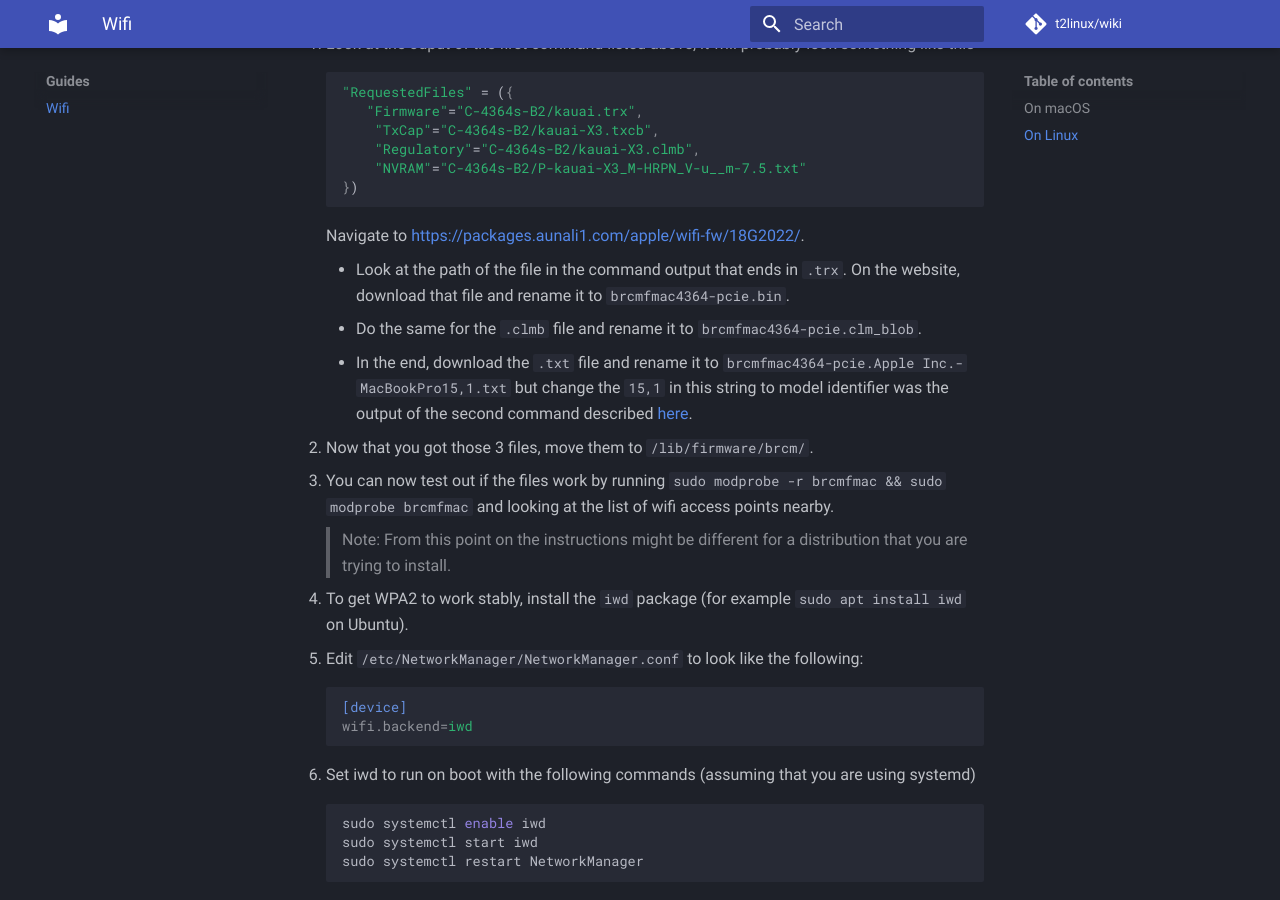
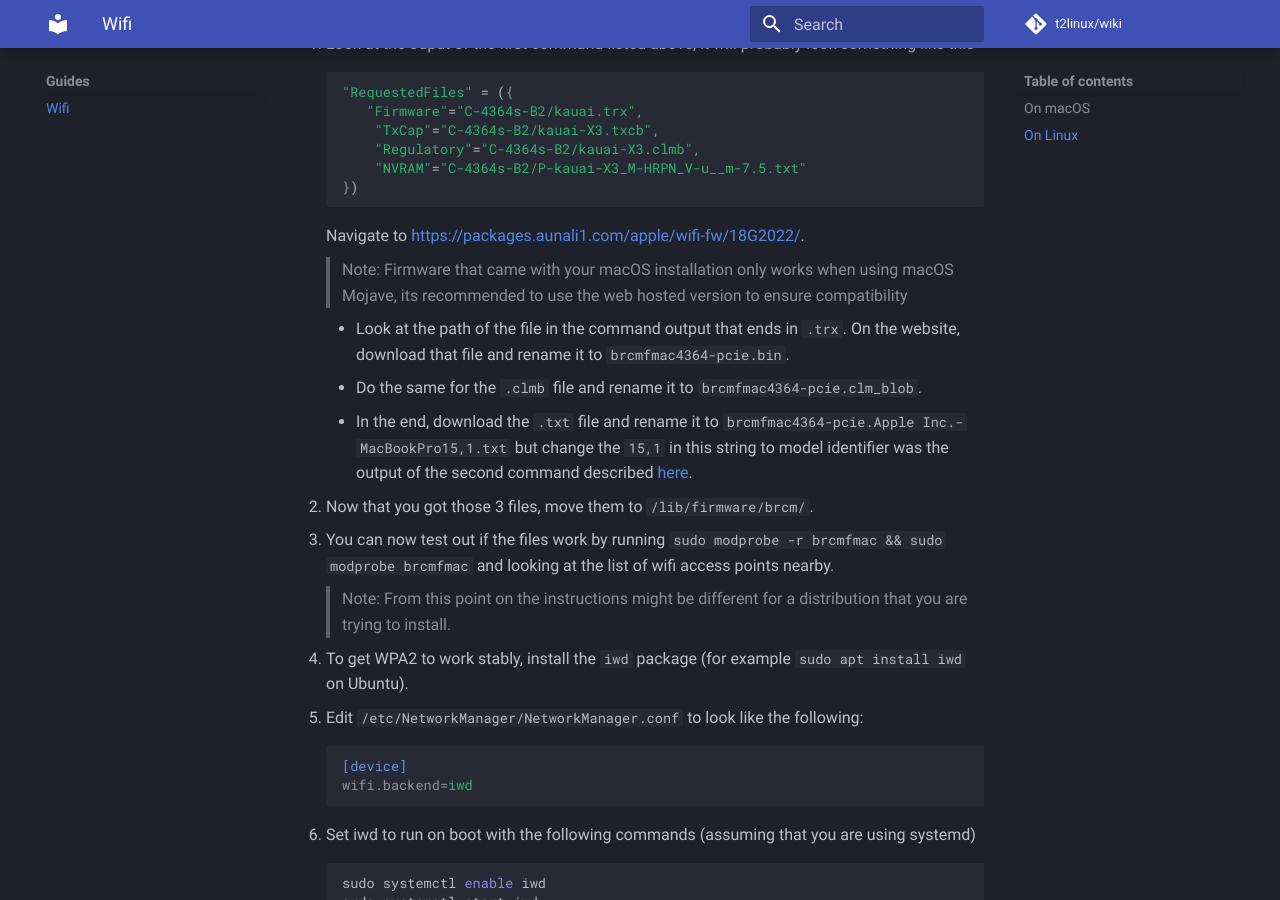
Before and after one commit to t2linux/wiki, an MkDocs documentation site: the page built from docs/guides/wifi.md, in a window 1280 px wide and 900 px high, scrolled down 531 px. Built offline with MkDocs 1.6.1 and Material for MkDocs 9.7.7, drawn with Linux system fonts in a browser that asks for light colours; comment, search, counter and statistics services are not loaded.

Commit message:
Guides: Added note about macOS factory firmware files

````diff
--- a/docs/guides/wifi.md
+++ b/docs/guides/wifi.md
@@ -22,6 +22,8 @@ This page is a step by step guide to get wifi working on supported models.
     ```
 
     Navigate to [https://packages.aunali1.com/apple/wifi-fw/18G2022/](https://packages.aunali1.com/apple/wifi-fw/18G2022/).
+
+    > Note: Firmware that came with your macOS installation only works when using macOS Mojave, its recommended to use the web hosted version to ensure compatibility
 
     - Look at the path of the file in the command output that ends in `.trx`. On the website, download that file and rename it to `brcmfmac4364-pcie.bin`.
     - Do the same for the `.clmb` file and rename it to `brcmfmac4364-pcie.clm_blob`.
````
